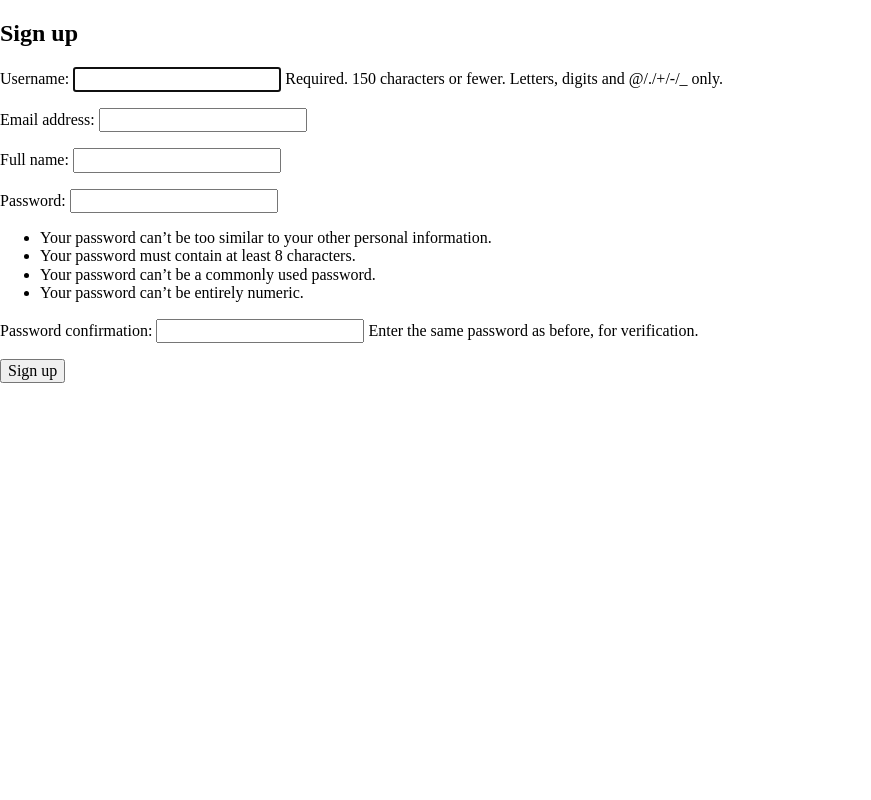
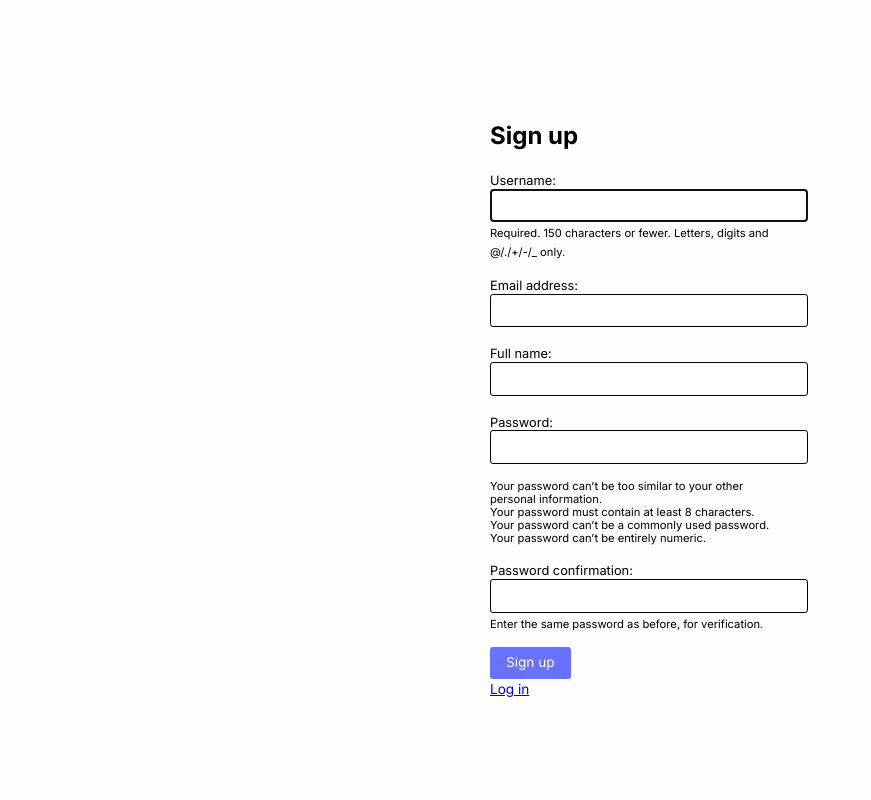
Before and after one commit to AmazingPapaya4/crispy-octo-umbrella, a Django app: page /signup/ in a window 1280 px wide. Shown: the whole page, without its empty margins (0-871 px from the left). Run offline with Django 3.2, Linux system fonts and the light colour scheme.

Commit message:
login and signup page

```diff
--- /dev/null
+++ b/application/frontend/static/css/styles.css
@@ -0,0 +1,72 @@
+body {
+    font-family: 'Inter', sans-serif;
+}
+
+.flex {
+    display: flex;
+}
+
+.button__primary {
+    font-size: 0.85em;
+    background: #6872ff;
+    color: white;
+    padding: 8px 16px;
+    border: 0;
+    border-radius: 3px;
+}
+
+.button__primary:hover {
+    background: #3b44bd;
+    cursor: pointer;
+}
+
+/* Login and signup Page */
+
+.static__container {
+    position:fixed;
+    padding:0;
+    margin:0;
+    top:0;
+    left:0;
+    width: 100%;
+    height: 100%;
+    background: #fdfdfd;
+    display: flex;
+    align-items: center;
+}
+
+.signup {
+    padding: 10px;
+    margin: 0 auto;
+    width: 300px;
+}
+
+.login__title {
+    margin: 0;
+}
+
+.login__signup {
+    font-size: 0.85em;
+}
+
+.helptext, .signup ul {
+    font-size:0.7em;
+}
+
+.signup ul {
+    padding: 0;
+    list-style: none;
+}
+
+.signup label {
+    font-size: 0.8em;
+}
+
+.signup input {
+    width: 100%;
+    font-size: 0.85em;
+    padding: 8px;
+    border: 0;
+    border-radius: 3px;
+    border: 1px solid black;
+}
--- a/application/frontend/templates/index.html
+++ b/application/frontend/templates/index.html
@@ -5,8 +5,9 @@
 <head>
     <meta charset="utf-8">
     <meta name="viewport" content="width=device-width, initial-scale=1">
-    <title>Application</title>
+    <title>Peer Review</title>
     <link rel="stylesheet" href="{% static 'css/normalize.css' %}" >
+    <link href="https://fonts.googleapis.com/css2?family=Inter:wght@400;700&display=swap" rel="stylesheet">
     <link rel="stylesheet" href="{% static 'css/styles.css' %}" >
 </head>
 <body>
--- a/application/templates/base.html
+++ b/application/templates/base.html
@@ -4,13 +4,14 @@
 <html>
 <head>
     <meta charset="utf-8">
-    <title>{% block title %}Peer Review{% endblock %}</title>
+    <meta name="viewport" content="width=device-width, initial-scale=1">
+    <title>Peer Review</title>
     <link rel="stylesheet" href="{% static 'css/normalize.css' %}" >
+    <link href="https://fonts.googleapis.com/css2?family=Inter:wght@400;700&display=swap" rel="stylesheet">
+    <link rel="stylesheet" href="{% static 'css/styles.css' %}" >
 </head>
 <body>
-    <main>
-        {% block content %}
-        {% endblock %}
-    </main>
+    {% block content %}
+    {% endblock %}
 </body>
 </html>
--- a/application/templates/registration/signup.html
+++ b/application/templates/registration/signup.html
@@ -4,10 +4,15 @@
 {% block title %}Sign Up{% endblock %}
 
 {% block content %}
-<h2>Sign up</h2>
-<form method="post">
-    {% csrf_token %}
-    {{ form.as_p }}
-    <button type="submit">Sign up</button>
-</form>
+<div class="static__container">
+    <div class="signup">
+        <h2>Sign up</h2>
+        <form method="post">
+            {% csrf_token %}
+            {{ form.as_p }}
+            <button class="button__primary" type="submit">Sign up</button>
+        </form>
+        <a class="login__signup" href="/accounts/login/">Log in</a>
+    </div>
+</div>
 {% endblock %}
```
Also changed, not shown: application/templates/home.html (deleted, +0 -15 lines), application/templates/registration/login.html (+11 -6 lines), application/static/css/normalize.css (deleted).
